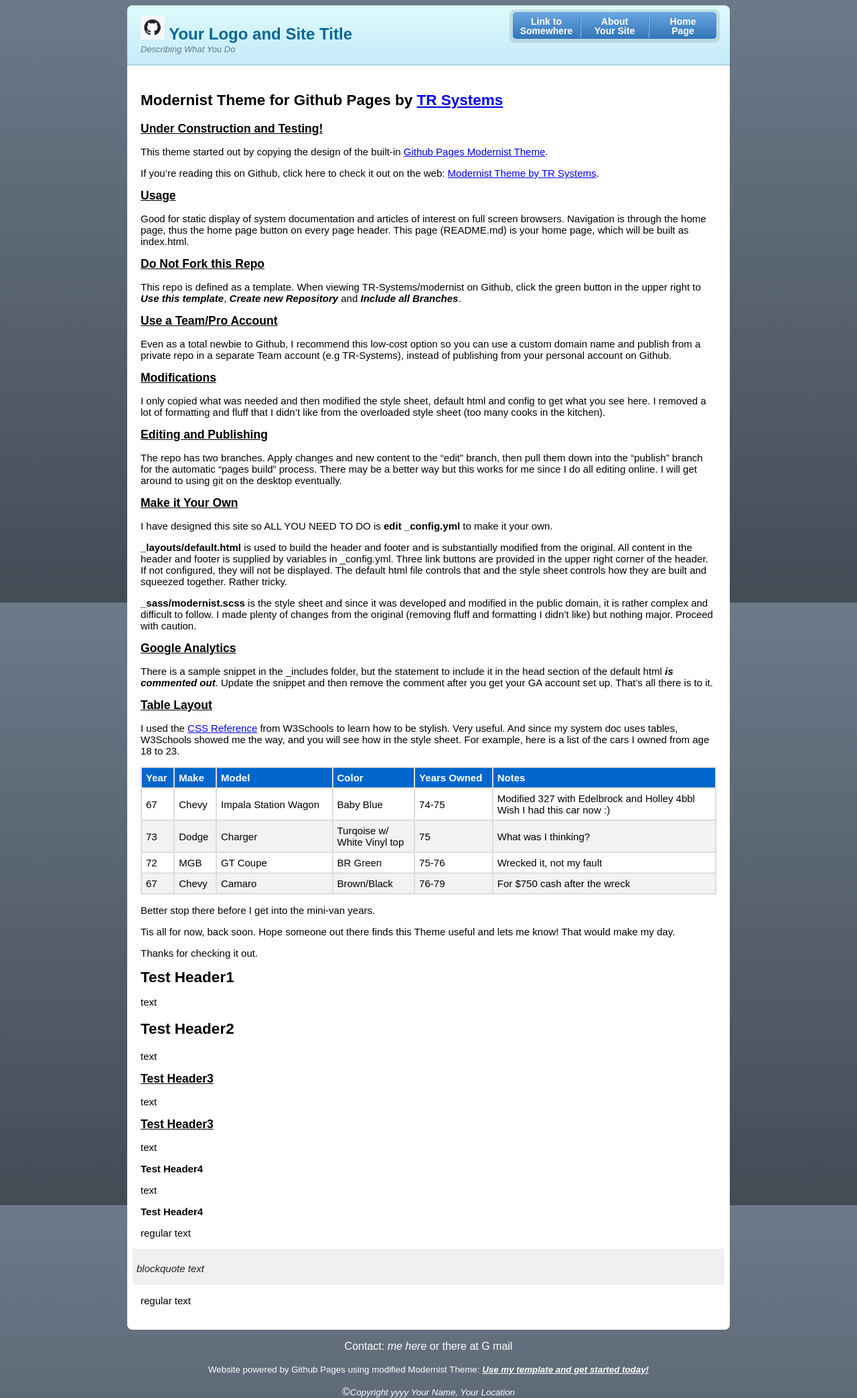
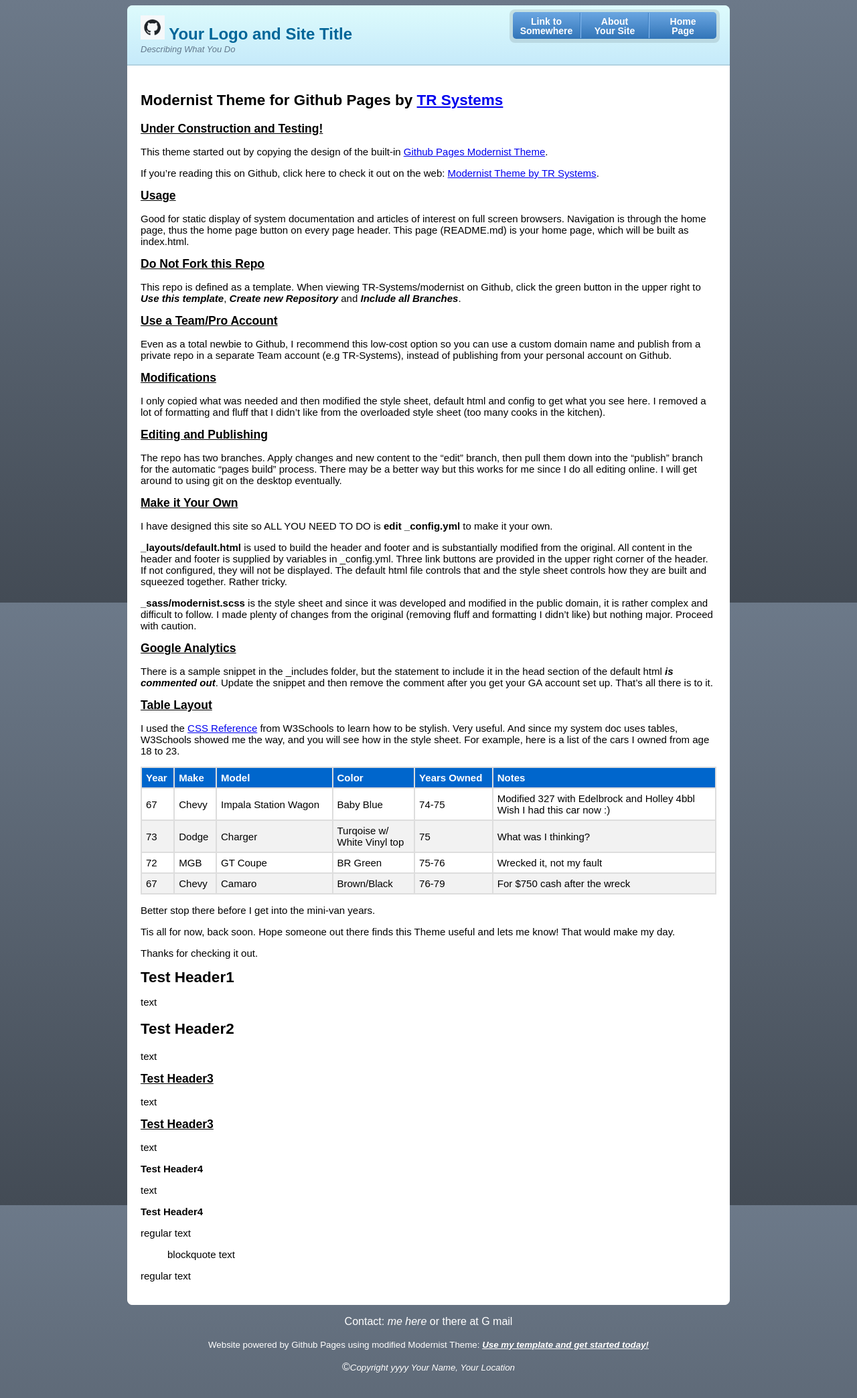
Before and after one commit to TR-Systems/modernist, a Jekyll site: the page built from README.md, in a window 1280 px wide. Shown: the whole page at 67% size. Built offline with Jekyll 4.4.1, drawn with Linux system fonts in a browser that asks for light colours; our own code applies the rules of GitHub Pages for plain Markdown files; after the commit the page ends 2051 px from its top, so only the background shows below that.

Commit message:
Update modernist.scss remove blockquote

```diff
--- a/_sass/modernist.scss
+++ b/_sass/modernist.scss
@@ -195,15 +195,6 @@
 
 tr:hover {background-color: #ddd;}
 
-blockquote {
-  margin:0 -12px 12px;
-  padding:6px 6px 1px 6px;
-  font-style:italic;
-  background:#ccc;
-  background:rgba(#000, 0.06);
-  color:#222;
-}
-
 img {
   max-width:100%;
 }
```
